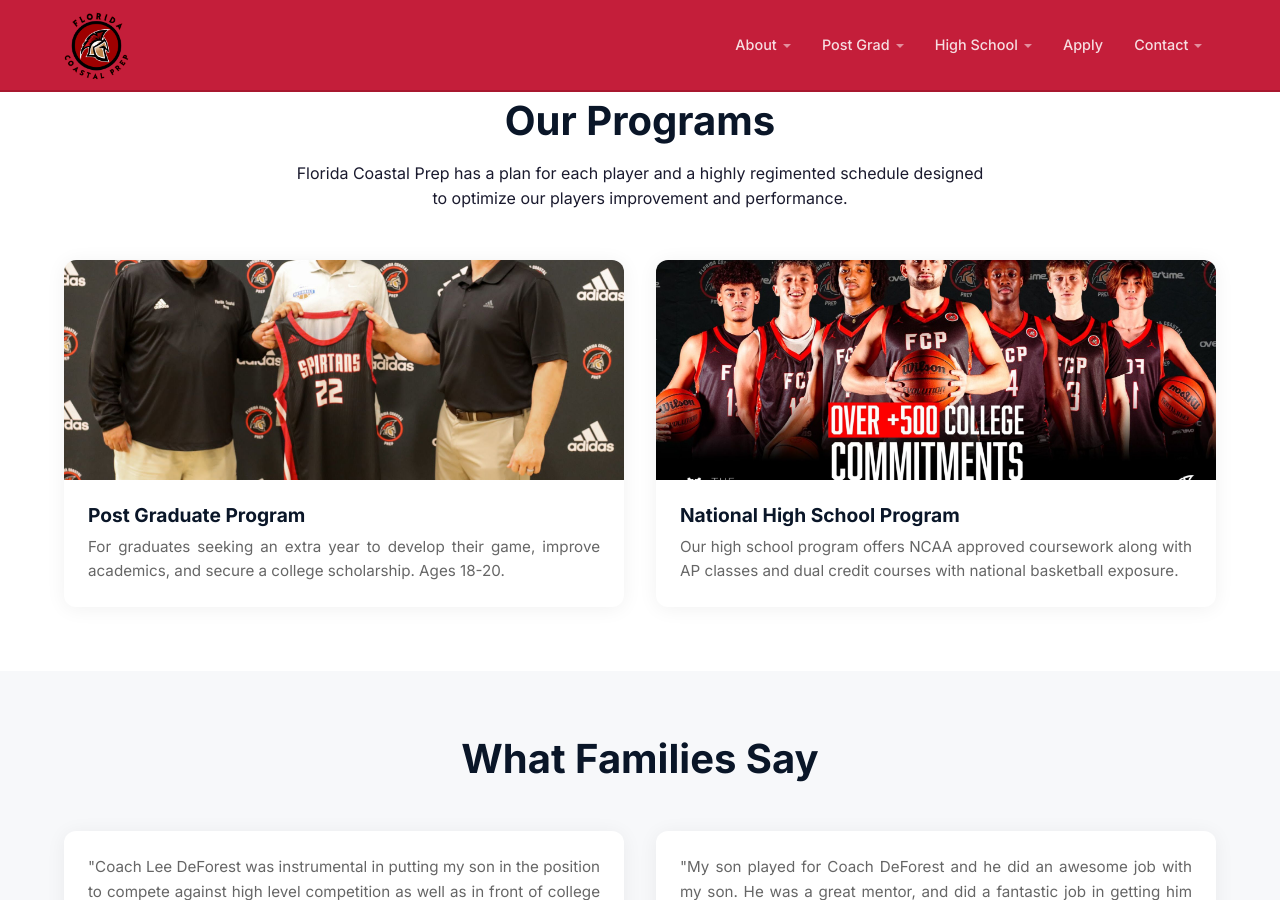
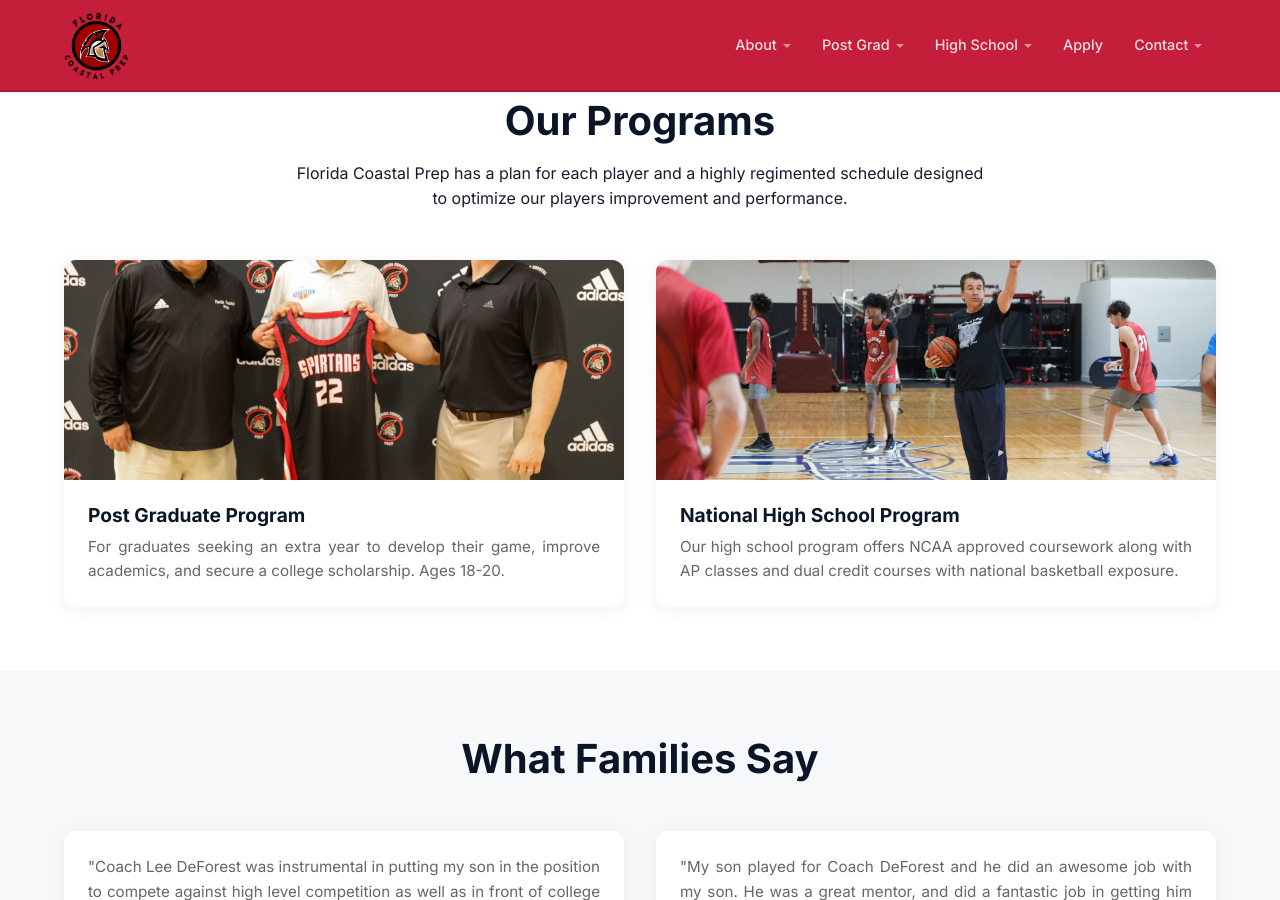
Before and after one commit to CoachD23/fcp-jekyll-site, a Jekyll site: the page built from index.html, in a window 1280 px wide and 900 px high, scrolled down 1421 px. Built offline with Jekyll 4.4.1, drawn with Linux system fonts in a browser that asks for light colours; a script that is not in the unit is left out.

Commit message:
Fix YAML ampersand parsing, swap HS card image
- Quote titles with & character (coaches, area-info, blog) to fix YAML parsing
- Swap High School program card image from hero duplicate to Kenny Anderson photo

Co-Authored-By: Claude Opus 4.6 <noreply@anthropic.com>

```diff
--- a/blog.html
+++ b/blog.html
@@ -1,6 +1,6 @@
 ---
 layout: default
-title: News & Updates
+title: "News & Updates"
 ---
 
 <section class="page-header">
--- a/index.html
+++ b/index.html
@@ -43,7 +43,7 @@ hero_title: "Florida Coastal Prep"
         </div>
       </a>
       <a href="/high-school/" class="card">
-        <img src="/assets/images/whatsapp-team.jpeg" alt="High School Program" loading="lazy">
+        <img src="/assets/images/blog-kenny.jpg" alt="High School Program" loading="lazy">
         <div class="card-body">
           <h3>National High School Program</h3>
           <p>Our high school program offers NCAA approved coursework along with AP classes and dual credit courses with national basketball exposure.</p>
```
Also changed, not shown: area-info.md (+1 -1 lines), coaches.md (+1 -1 lines).
